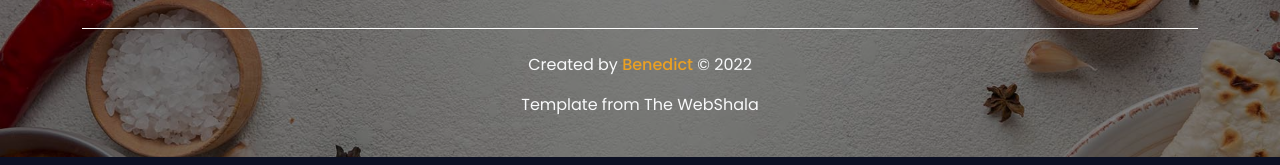
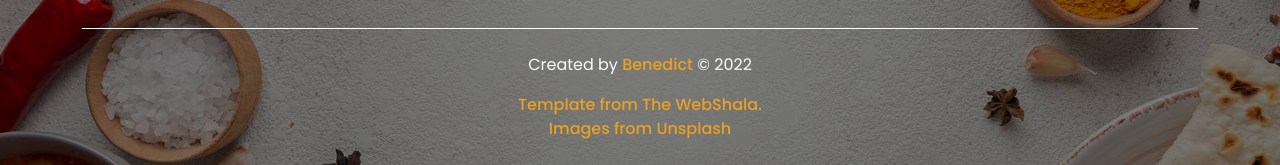
Before and after one commit to Bened1ct-7/Restaurant-Website-, a plain HTML site: page index.html in a window 1280 px wide. Shown: the part 3753-3918 px from the top of the page. Drawn offline with nearby package versions, Linux system fonts and the light colour scheme.

Commit message:
Footer credits

```diff
--- a/index.html
+++ b/index.html
@@ -472,7 +472,8 @@
 
       <div class="copyright py-4 mt-5 text-center text-light">
         <p>Created by <span>Benedict</span> &copy; 2022</p>
-        <p>Template from The WebShala</p>
+        <span class="d-block">Template from The WebShala.</span>
+        <span class="d-block">Images from <a href="unsplash.com" class="main-color">Unsplash</a>
       </div>
     </div>
   </footer>
```
